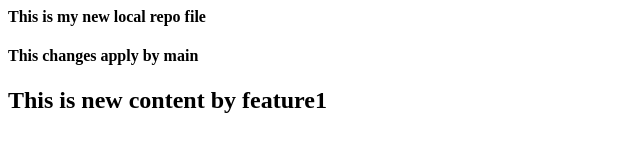
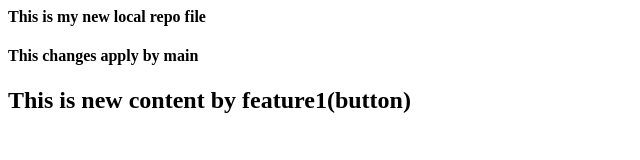
Before and after one commit to Amar41901/Localrepo, a plain HTML site: page index.html in a window 1280 px wide. Shown: the whole page, without its empty margins (0-640 px from the left). Drawn offline with Linux system fonts and the light colour scheme.

Commit message:
add content to index file

```diff
--- a/index.html
+++ b/index.html
@@ -1,3 +1,3 @@
 <h4> This is my new local repo file</h4>
 <h4> This changes apply by main</h4>
-<h2> This is new content by feature1</h2>
+<h2> This is new content by feature1(button)</h2>
```
